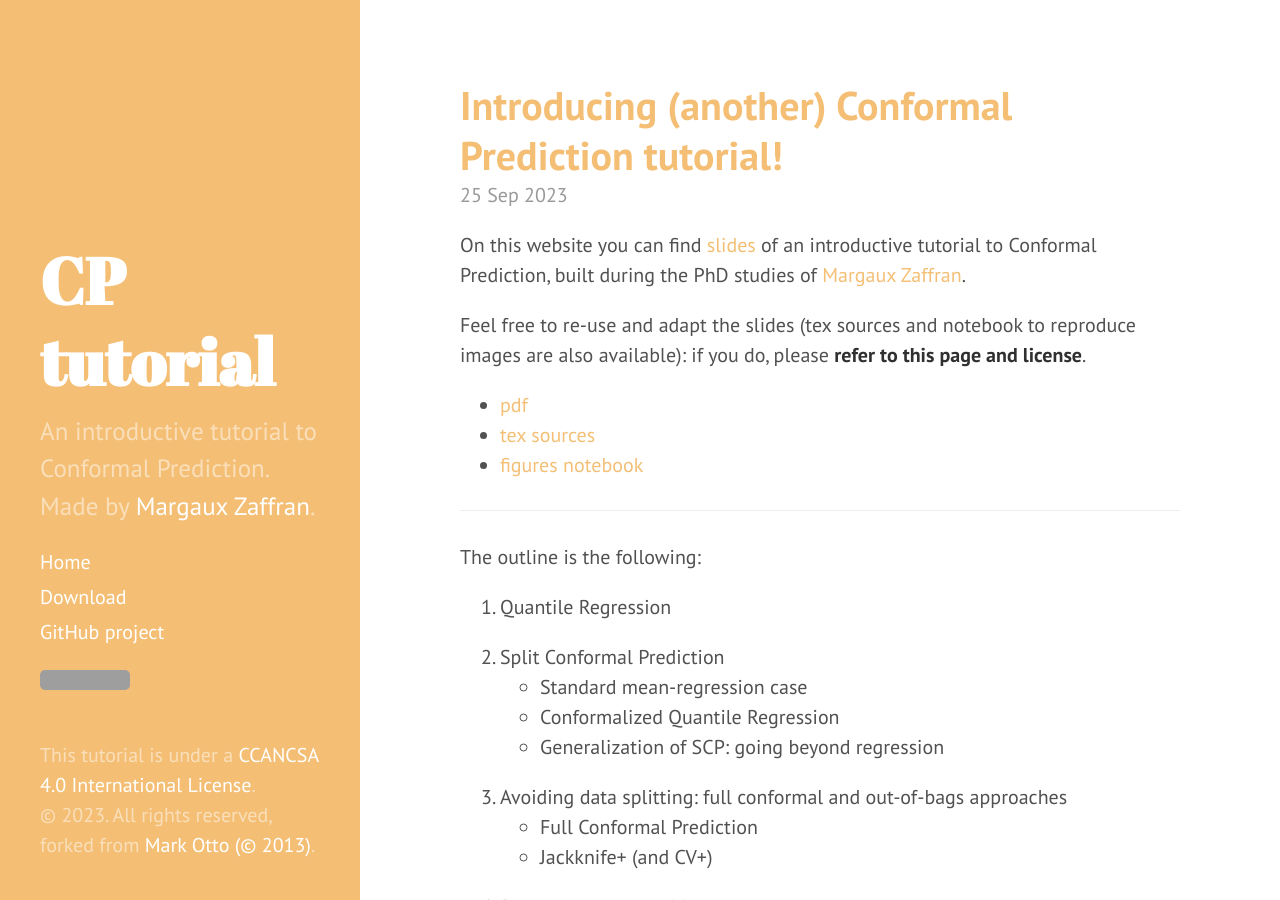
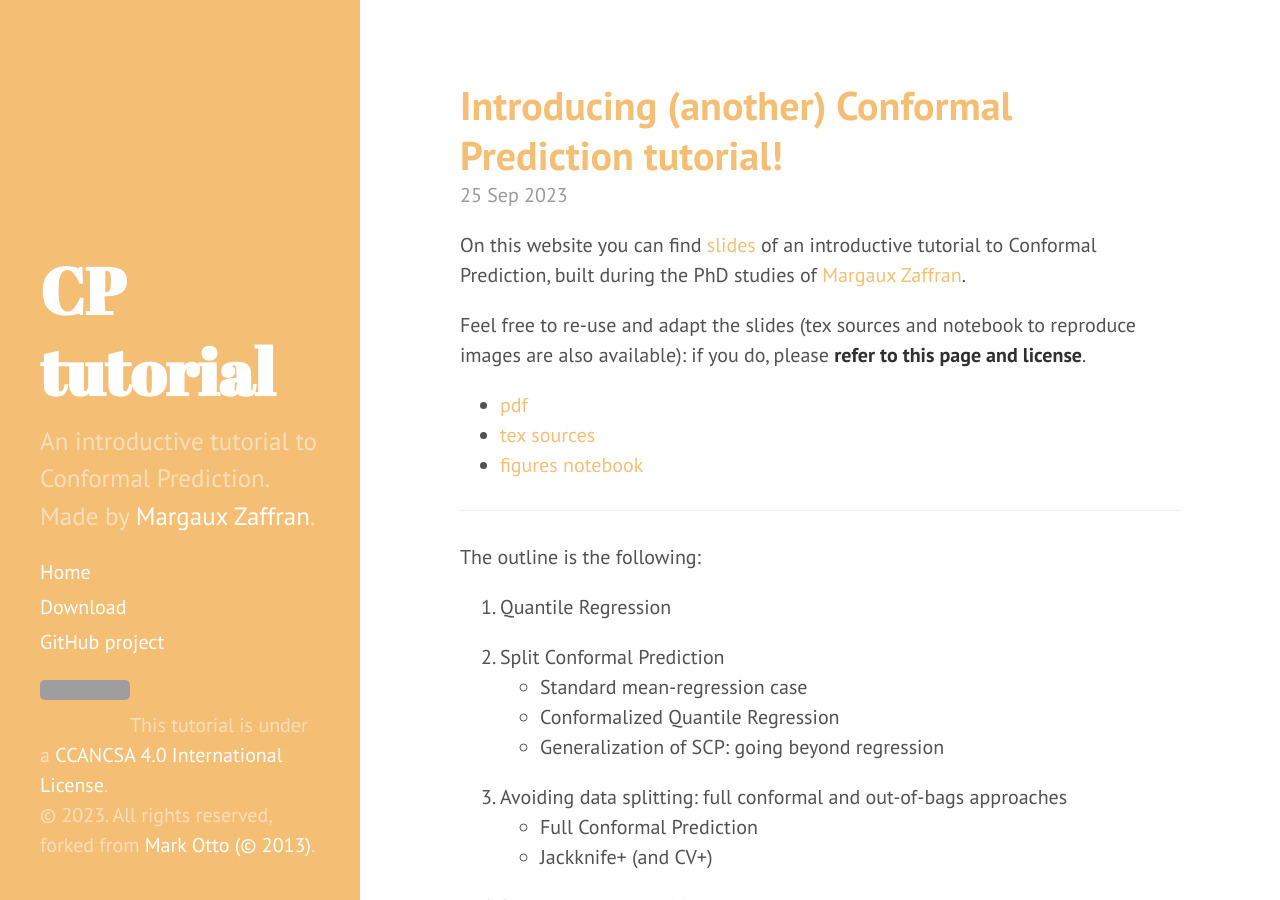
Before and after one commit to conformalpredictionintro/conformalpredictionintro.github.io, a Jekyll site: the page built from index.html, in a window 1280 px wide and 900 px high. Built offline with Jekyll 4.4.1, drawn with Linux system fonts in a browser that asks for light colours; Markdown is read by kramdown in place of the engine named in the settings; the list of posts is cut into pages by our own code; grey boxes are pictures that could not be loaded.

Commit message:
tried remove space

```diff
--- a/_includes/sidebar.html
+++ b/_includes/sidebar.html
@@ -30,7 +30,7 @@
       <a class="sidebar-nav-item" href="{{ site.github.repo }}">GitHub project</a>
     </nav>
 
-    <a rel="license" href="http://creativecommons.org/licenses/by-nc-sa/4.0/"><img alt="Creative Commons License" style="display:block" src="https://i.creativecommons.org/l/by-nc-sa/4.0/88x31.png" /></a><br />This tutorial is under a <a rel="license" href="http://creativecommons.org/licenses/by-nc-sa/4.0/">CCANCSA 4.0 International License</a>.
+    <a rel="license" href="http://creativecommons.org/licenses/by-nc-sa/4.0/"><img alt="Creative Commons License" style="float:left;" src="https://i.creativecommons.org/l/by-nc-sa/4.0/88x31.png" /></a><br />This tutorial is under a <a rel="license" href="http://creativecommons.org/licenses/by-nc-sa/4.0/">CCANCSA 4.0 International License</a>.
     <p>&copy; {{ site.time | date: '%Y' }}. All rights reserved, forked from <a rel="license" href="https://github.com/poole/hyde#license">Mark Otto (&copy; 2013)</a>.</p>
   </div>
 </div>
```
